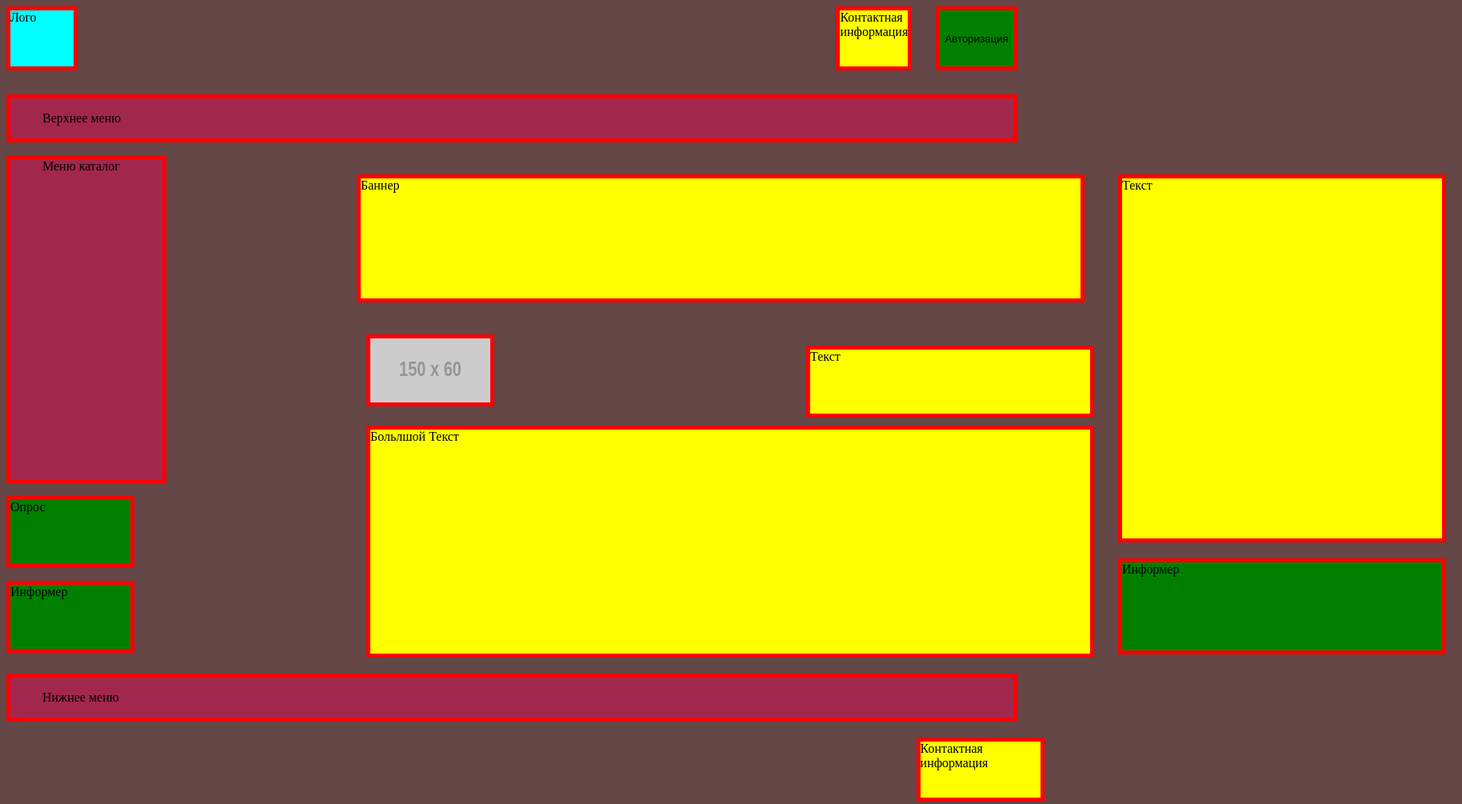
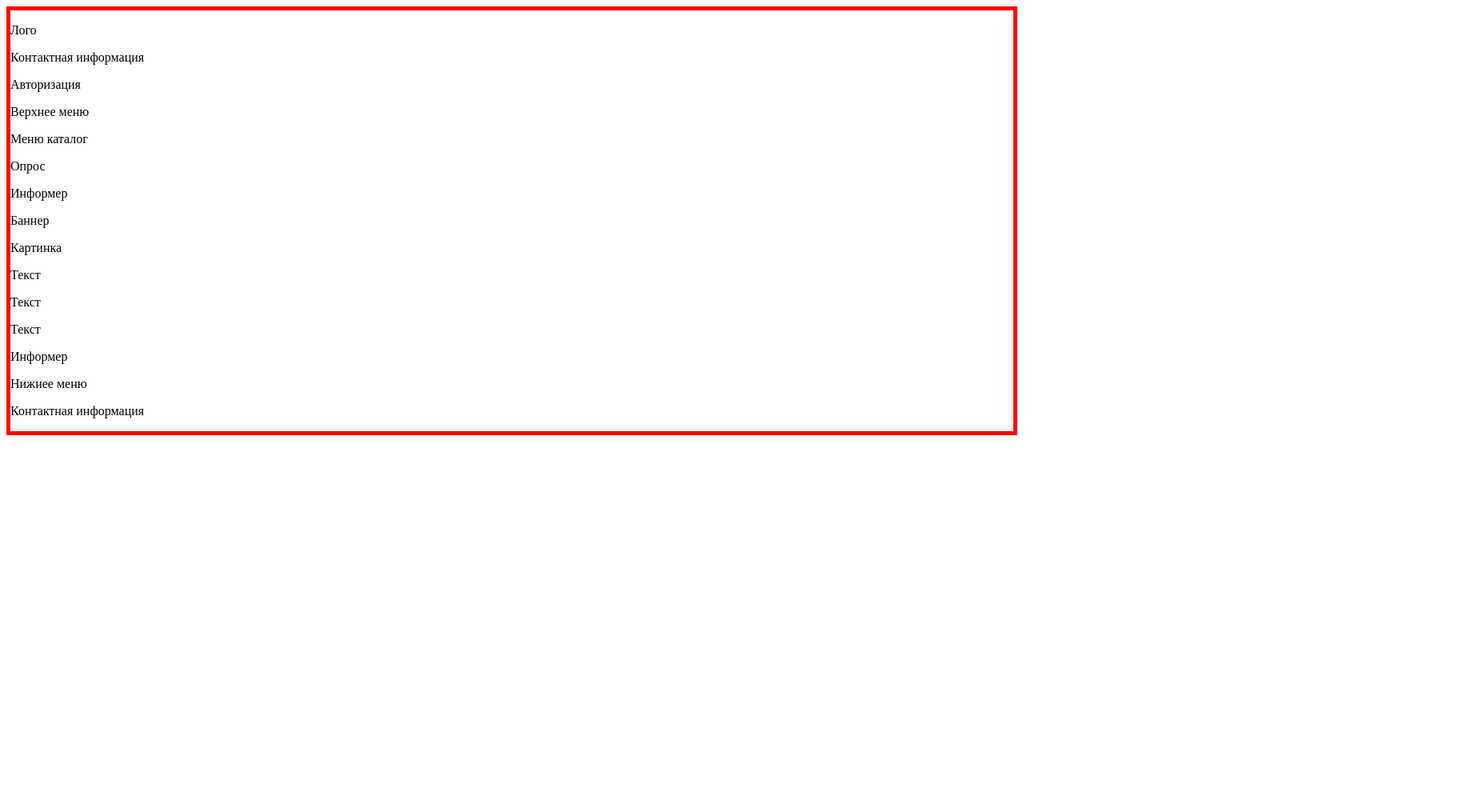
Before and after one commit to Teddi-pro/Layout-practice, a plain HTML site: page index.html in a window 1280 px wide. Shown: the whole page at 80% size, 1828 px wide, since content can reach past the window. After the commit the page ends 800 px from the top, so only its background shows below. Drawn offline with Linux system fonts and the light colour scheme; placeholder pictures from the web are drawn by us.

Commit message:
Обновил html и стер css

```diff
--- a/index.css
+++ b/index.css
@@ -1,100 +1,3 @@
 body {
-    background-color: rgb(100, 70, 70);
-
-}
-.upBlock {display: flex;}
-logo {
-    background-color: aqua;
-    border: 5px solid red;
-    width: 150px;
-    height: 70px;
-}
-.contact {
-    background-color: yellow;
-    border: 5px solid red;
-    width: 150px;
-    height: 70px;
-    margin: 0px 30px 30px 75%;
-}
-
-button {
-    background-color: green;
-    border: 5px solid red;
-    width: 150px;
-    height: 80px;
-}
-.blocks {
-    display: flex;
-}
-nav {
-    background-color: rgba(194, 24, 80, 0.664);
     border: 5px solid red;
 }
-.menuCatalog {
-    background-color: rgba(194, 24, 80, 0.664);
-    border: 5px solid red;
-    width: 150px;
-    height: 400px;
-}
-.qustion {
-    background-color: green;
-    border: 5px solid red;
-    width: 150px;
-    height: 80px;
-}
-
-aside {
-    background-color: green;
-    border: 5px solid red;
-    width: 150px;
-    height: 80px;
-}
-
-.bann {
-    border: 5px solid red;
-    background-color: yellow;
-    width: 900px;
-    height: 150px;
-    margin: 40px 30px 20px 20%;
-}
-img {
-    border: 5px solid red;
-    width: 150px;
-    height: 80px;
-    margin: 20px 20px 0px 250px;
-}
-
-.text1 {
-    border: 5px solid red;
-    background-color: yellow;
-    width: 350px;
-    height: 80px;
-    margin: -80px 20px 10px 800px;
-
-}
-.textBig {
-    border: 5px solid red;
-    background-color: yellow;
-    width: 900px;
-    height: 280px;
-    margin: 0 30px 20px 250px;
-}
-.textLast {
-    border: 5px solid red;
-    background-color: yellow;
-    width: 400px;
-    height: 450px;
-    margin: 40px 20px 20px 0px;
-}
-.info2 {
-    width: 400px;
-    height: 110px;
-
-}
-.contact2 {
-    background-color: yellow;
-    border: 5px solid red;
-    width: 150px;
-    height: 70px;
-    margin: 20px 30px 30px 90%;
-}
--- a/index.html
+++ b/index.html
@@ -1,44 +1,39 @@
 <!DOCTYPE html>
-<html>
+<html lang="ru">
  <head>
   <meta charset="utf-8">
   <link rel="stylesheet" href="index.css">
   <title>Задача №1</title>
-  <div class="upBlock">
-    <logo>Лого</logo>
-  <p class="contact">Контактная информация</p>
-  <button type="button">Авторизация</button>
-  </div>
-  <nav>
-    <menu>Верхнее меню</menu>
-  </nav>
  </head>
- <body>
-    <div class="blocks">
+<body>
+  <header>
+    <p>Лого</p>
+    <P>Контактная информация</P>
+    <p>Авторизация</p>
+  </header>
+  <div>Верхнее меню</div>
+  <main>
     <div>
-        <menu class="menuCatalog">Меню каталог</menu>
-  <p class="qustion">Опрос
-  </p>
-  <aside>Информер</aside>
+      <p>Меню каталог</p>
+      <p>Опрос</p>
+      <p>Информер</p>
     </div>
-    <div class="midBlock">
-    <p class="bann">Баннер</p>
-        <img src="http://dummyimage.com/150x60" />
-        <p class="text1">Текст</p>
-        <p class="textBig">Больлшой Текст</p>
+    <div>
+      <p>Баннер</p>
+      <p>Картинка<img src=""></p>
+      <p>Текст</p>
+      <p>Текст</p>
     </div>
-    <div class="rigBlock">
-        <p class="textLast">Текст</p>
-        <aside class="info2">Информер</aside>
+    <div>
+      <p>Текст</p>
+      <p>Информер</p>
     </div>
+    <div>
+      Нижнее меню
     </div>
-  <!-- Комментарий -->
-
- </body>
- <footer>
-    <nav>
-        <menu>Нижнее меню</menu>
-    </nav>
-    <p class="contact2">Контактная информация</p>
- </footer>
+  </main>
+  <footer>
+    <p>Контактная информация</p>
+  </footer>
+</body>
 </html>
```
